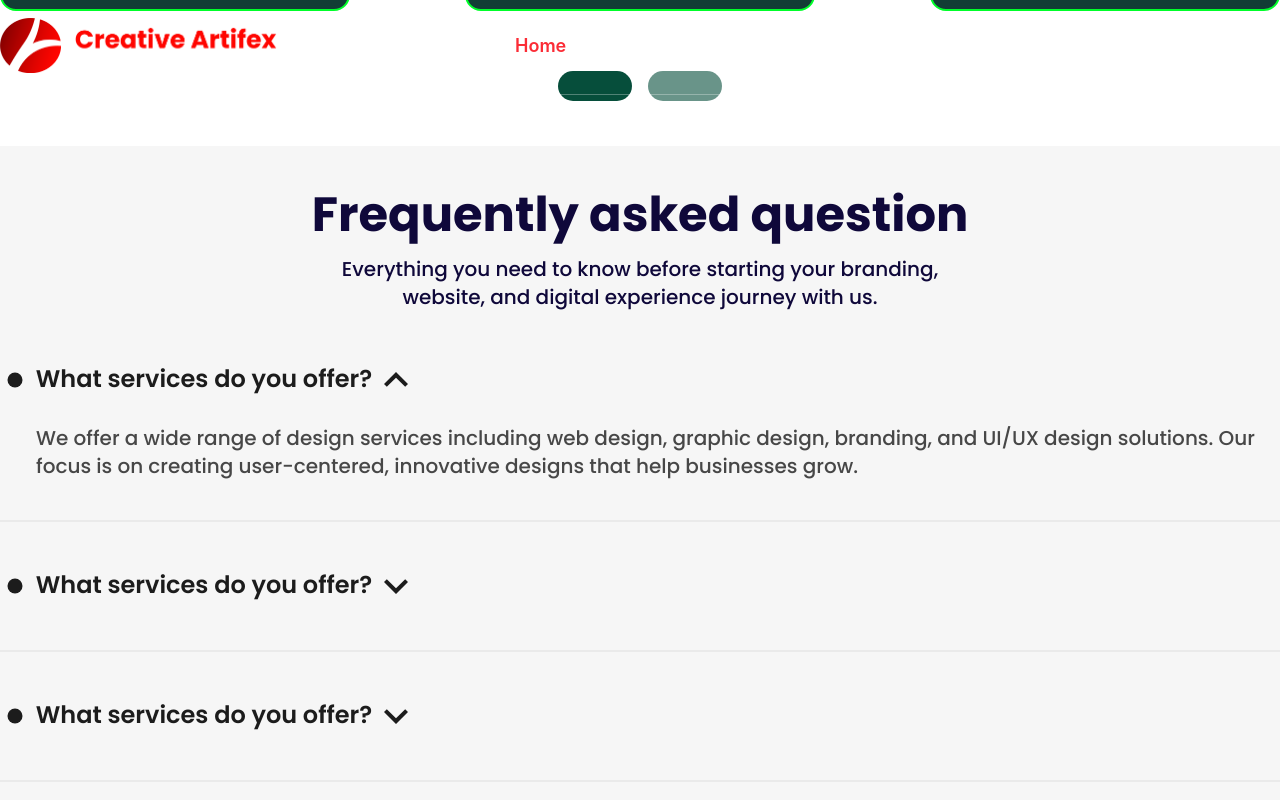
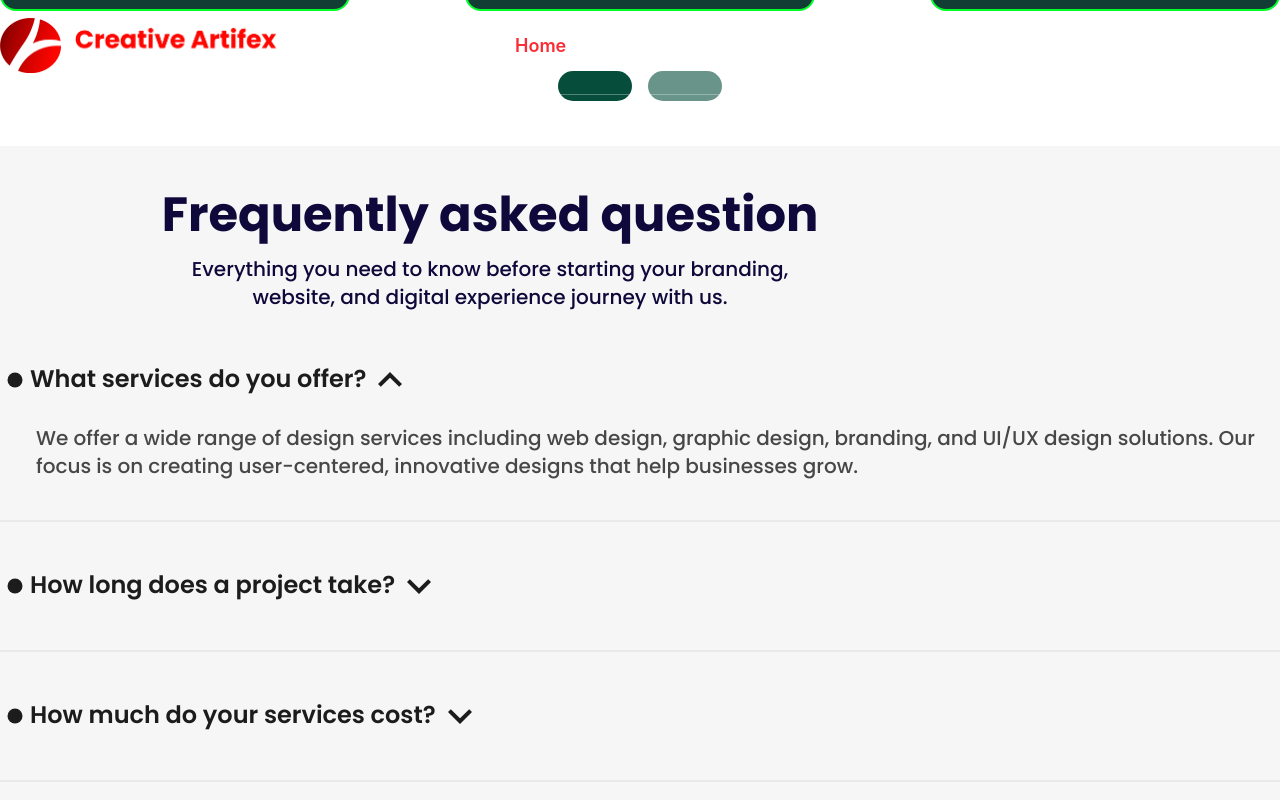
Before and after one commit to mdshavoahmadejoydev/Creative-Artifex, a React (Vite) app: page / in a window 1280 px wide. Both pictures are taken after a click on the element "What services do you offer?". Shown: the part 5050-5850 px from the top of the page. Built offline with nearby package versions, Linux system fonts and the light colour scheme.

Commit message:
feat: FAQ

```diff
--- a/src/components/FaqTemplate.jsx
+++ b/src/components/FaqTemplate.jsx
@@ -1,30 +1,42 @@
-import React, { useState } from 'react'
+
+import React from 'react'
 import { GoDotFill } from 'react-icons/go'
-import { MdOutlineKeyboardArrowDown, MdOutlineKeyboardArrowUp } from 'react-icons/md'
+import {
+  MdOutlineKeyboardArrowDown,
+  MdOutlineKeyboardArrowUp
+} from 'react-icons/md'
 
-const FaqTemplate = ({className, qua, ans}) => {
-  const [showans, setShowans] = useState(false)
-  // const [showarrow, setShowarrow] = useState(true)
+const FaqTemplate = ({
+  className,
+  qua,
+  ans,
+  showans,
+  handleshows
+}) => {
+  return (
+    <div
+      className={`cursor-pointer ${className || ''}`}
+      onClick={handleshows}
+    >
+      <p className='font-poppins font-semibold text-2xl text-faqans mb-5'>
+        <GoDotFill className='inline-block text-3xl' />
 
-  let handleshows = () => {
-    setShowans(!showans);
-  }
+        {qua}
 
-  return (
-    <div className={`cursor-pointer ${className} `} onClick={handleshows}>
-      <p className='font-poppins font-semibold text-2xl text-faqans mb-5'> <GoDotFill className='inline-block text-3xl cursor-pointer'  /> {qua}
-      {
-        showans ?
-        <MdOutlineKeyboardArrowUp className='inline-block text-5xl '/>
-        :
-        <MdOutlineKeyboardArrowDown className='inline-block text-5xl cursor-pointer'/>
+        {showans ? (
+          <MdOutlineKeyboardArrowUp className='inline-block text-5xl' />
+        ) : (
+          <MdOutlineKeyboardArrowDown className='inline-block text-5xl' />
+        )}
+      </p>
 
-      }  </p>
-      {
-        showans && <p className='font-poppins font-medium text-xl text-faqans/80 ml-9'>{ans}</p>
-      }
+      {showans && (
+        <p className='font-poppins font-medium text-xl text-faqans/80 ml-9'>
+          {ans}
+        </p>
+      )}
+
       <div className='w-full h-0.5 bg-black/5 my-10'></div>
-
     </div>
   )
 }
--- a/src/components/TeamMemberCard.jsx
+++ b/src/components/TeamMemberCard.jsx
@@ -9,7 +9,7 @@ const TeamMemberCard = ({src, name, prof, proftop, className}) => {
         src={src}
         className={`w-full h-full object-center object-center ${className}`}
       />
-      <div className="absolute -bottom-80 group-hover:bottom-0 duration-200 ease-out left-0 w-full bg-[linear-gradient(180deg,rgba(16,112,222,0.2)_0%,rgba(12,86,171,0.7)_45%,rgba(9,60,120,1)_100%)] py-2 px-2">
+      <div className="absolute -bottom-80 group-hover:bottom-0 duration-200 ease-out left-0 w-full bg-[linear-gradient(180deg,rgba(0,254,42,0.2)_0%,rgba(0,254,42,0.7)_45%,rgba(0,254,42,1)_100%)] py-2 px-2">
         <p className="font-poppins font-bold text-3xl text-white">{name}</p>
         <p className="font-poppins font-medium text-lg text-white">{prof}</p>
       </div>
--- a/src/pages/Team.jsx
+++ b/src/pages/Team.jsx
@@ -7,10 +7,12 @@ import Flex from '../components/Flex'
 import TeamMemberCard from '../components/TeamMemberCard'
 import CeoImage from '../assets/TeamMemberImgs/ceoImg.png'
 import Schedule from '../components/Schedule'
+import ScrollToTop from '../components/ScrollToTop'
 
 const Team = () => {
   return (
     <section>
+      <ScrollToTop/>
       <div className="h-94 bg-seagreen"></div>
       <div className="pt-4 bg-seagreen">
         <ReviewsPageTitle text={"<< Teams >>"} className={`text-center`} />
--- a/src/sections/Faq.jsx
+++ b/src/sections/Faq.jsx
@@ -1,31 +1,63 @@
-import React from 'react'
+
+import React, { useState } from 'react'
 import Title from '../components/Title'
 import P from '../components/P'
 import FaqTemplate from '../components/FaqTemplate'
 import Container from '../components/Container'
 
 const Faq = () => {
+  const [activeFaq, setActiveFaq] = useState(null)
+
+  const faqData = [
+    {
+      qua: 'What services do you offer?',
+      ans: 'We offer a wide range of design services including web design, graphic design, branding, and UI/UX design solutions. Our focus is on creating user-centered, innovative designs that help businesses grow.'
+    },
+    {
+      qua: 'How long does a project take?',
+      ans: 'Project duration depends on the requirements, complexity, and scope of the work.'
+    },
+    {
+      qua: 'How much do your services cost?',
+      ans: 'Pricing depends on your project requirements and the services you need.'
+    },
+    {
+      qua: 'Can I request revisions?',
+      ans: 'Yes, revisions depend on the scope and agreement of your project.'
+    },
+    {
+      qua: 'How can I contact you?',
+      ans: 'You can contact us through our website to discuss your project.'
+    }
+  ]
+
   return (
-    <section className='bg-faqbg py-45 overflow-x-hidden'>
-      <Title text={`Frequently asked question`} className={`text-center`} />
-      <P text={`Everything you need to know before starting your branding, website, and digital experience journey with us.`} className={`text-center w-602 mx-auto mt-4 mb-45`}  />
+    <section className='bg-faqbg py-45 overflow-x-hidden px-37.5'>
+      <Title
+        text={`Frequently asked question`}
+        className={`text-center`}
+      />
+
+      <P
+        text={`Everything you need to know before starting your branding, website, and digital experience journey with us.`}
+        className={`text-center w-602 mx-auto mt-4 mb-45`}
+      />
 
       <Container>
-        <FaqTemplate qua={`What services do you offer?`} ans={`We offer a wide range of design services including web design, graphic design,  branding, and UI/UX design solutions.  Our focus is on creating user-centered, innovative designs that help businesses grow.`}/>
-
-        <FaqTemplate qua={`What services do you offer?`} ans={`We offer a wide range of design services including web design, graphic design,  branding, and UI/UX design solutions.  Our focus is on creating user-centered, innovative designs that help businesses grow.`}/>
-
-
-        <FaqTemplate qua={`What services do you offer?`} ans={`We offer a wide range of design services including web design, graphic design,  branding, and UI/UX design solutions.  Our focus is on creating user-centered, innovative designs that help businesses grow.`}/>
-
-        <FaqTemplate qua={`What services do you offer?`} ans={`We offer a wide range of design services including web design, graphic design,  branding, and UI/UX design solutions.  Our focus is on creating user-centered, innovative designs that help businesses grow.`}/>
-
-        <FaqTemplate qua={`What services do you offer?`} ans={`We offer a wide range of design services including web design, graphic design,  branding, and UI/UX design solutions.  Our focus is on creating user-centered, innovative designs that help businesses grow.`}/>
-
-
-
+        {faqData.map((item, index) => (
+          <FaqTemplate
+            key={index}
+            qua={item.qua}
+            ans={item.ans}
+            showans={activeFaq === index}
+            handleshows={() => {
+              setActiveFaq(
+                activeFaq === index ? null : index
+              )
+            }}
+          />
+        ))}
       </Container>
-
     </section>
   )
 }
--- a/src/sections/TeamMember.jsx
+++ b/src/sections/TeamMember.jsx
@@ -6,8 +6,12 @@ import Container from '../components/Container'
 import Flex from '../components/Flex'
 import TeamMemberCard from '../components/TeamMemberCard'
 import Schedule from '../components/Schedule'
+import { useNavigate } from 'react-router-dom'
 
 const TeamMember = () => {
+
+  let navigate = useNavigate();
+
   return (
     <section className='py-45'>
       <Title text={`Our Team Of experts`} className={`text-center`}/>
@@ -31,7 +35,9 @@ const TeamMember = () => {
 
         </Flex>
         <Flex className={`justify-center`}>
-          <Schedule text={`View more`}  className={`mt-10 bg-seagreen border-2 border-white hover:border-light-aqua duration-200`} />
+          <Schedule onClick={() => setTimeout(() => {
+            navigate("/team")
+          }, 150) } text={`View more`}  className={`mt-10 bg-seagreen border-2 border-white hover:border-light-aqua duration-200`} />
         </Flex>
       </Container>
     </section>
```
Also changed, not shown: src/components/LiveMassage.jsx (added).
